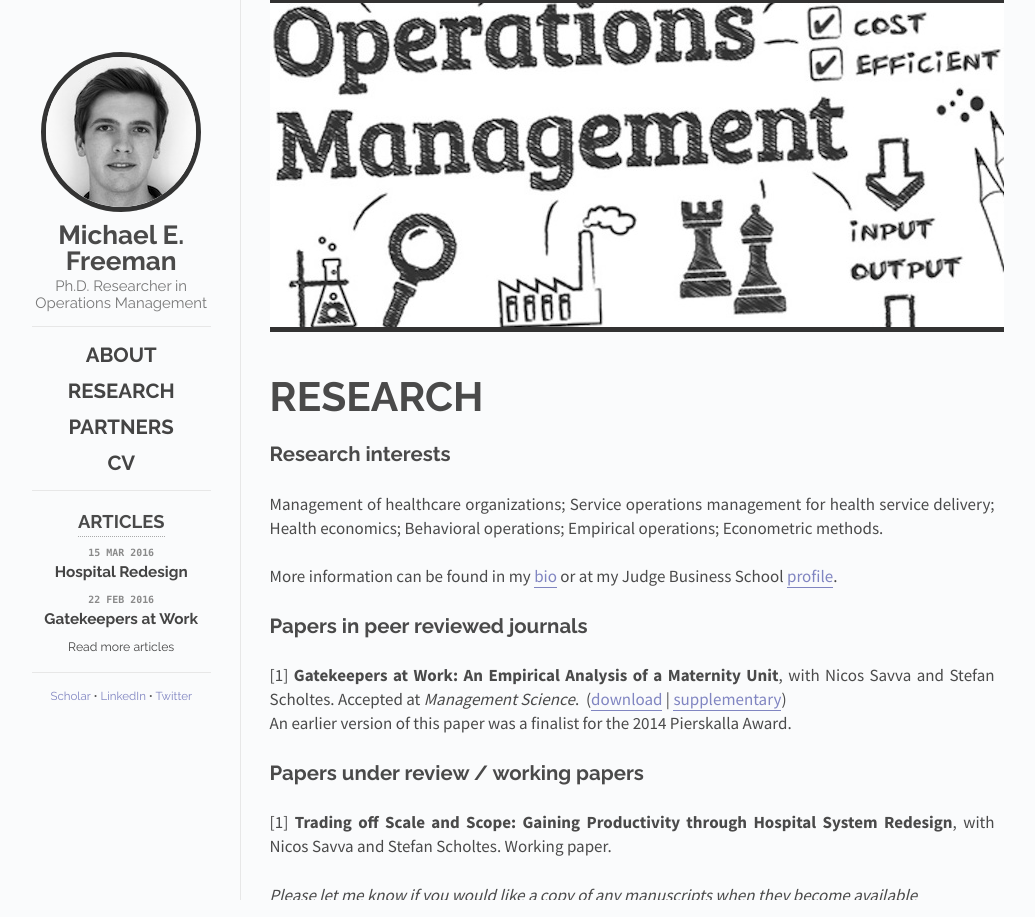
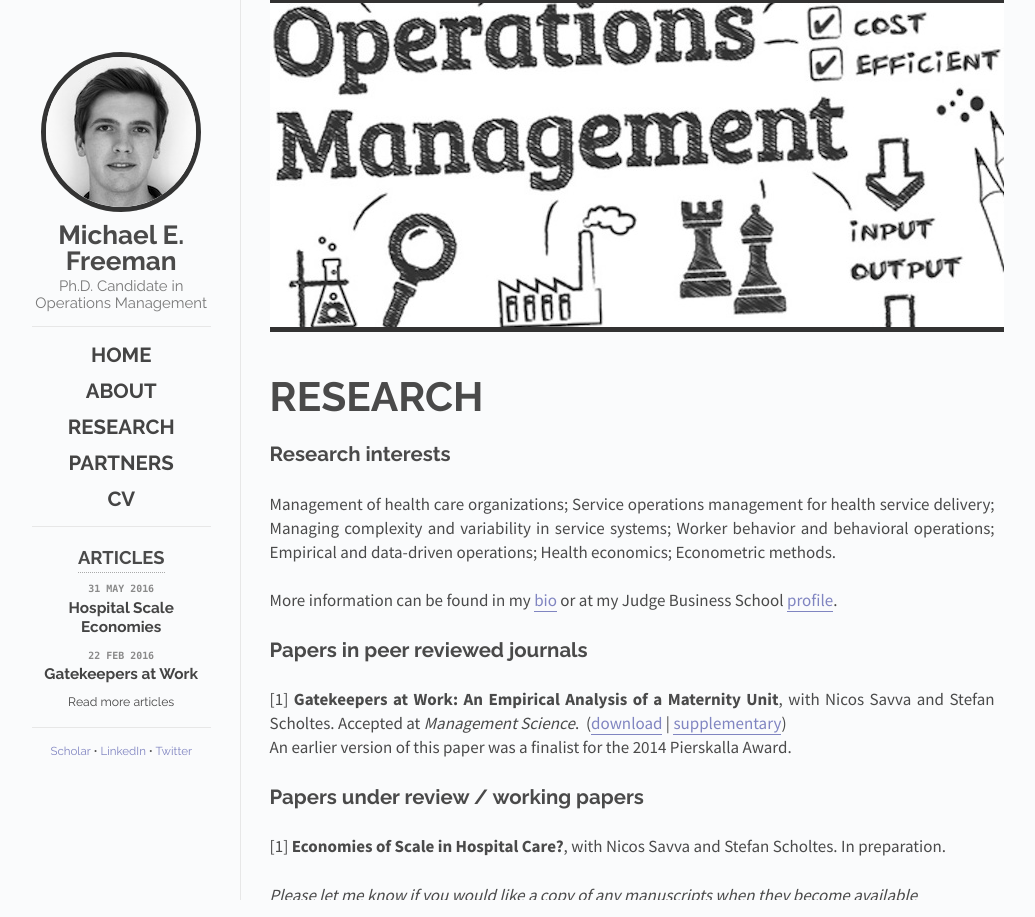
Before and after one commit to mfrmn/mfrmn.github.io, a Jekyll site: the page built from research/index.md, in a window 1280 px wide. Shown: the whole page, without its empty margins (118-1153 px from the left). Built offline with Jekyll 4.4.1, drawn with Linux system fonts in a browser that asks for light colours; nearby versions of some CDN libraries.

Commit message:
end of may update

```diff
--- a/_includes/home.html
+++ b/_includes/home.html
@@ -7,7 +7,7 @@
             <img id="cover-photo" src="/images/{{ page.cover }}">
         </div>
         <div id="info-container">
-            <h2 style="margin-bottom:20px;">Michael E. Freeman &bull; Ph.D. Researcher &bull; Cambridge Judge Business School</h2>
+            <h2 style="margin-bottom:20px;">Michael E. Freeman &bull; Ph.D. Candidate &bull; Cambridge Judge Business School</h2>
         </div>
     </div>
 
@@ -17,7 +17,7 @@
     <div class="colophon">
         <p>
         <span id="social">Contact me by <a target="_blank" id="contact_foot" href="http://www.google.com/recaptcha/mailhide/d?k=01RgRLgvxEUrUhAUtFCSPNRA==&amp;c=0nIRqiLvmUU-5ifT56SvMSY2hB9qsGA9T0u6dIWkHPI=">email</a></span> <span class="separator">&bull;</span>
-      <span id="social">Find me on <a href="https://twitter.com/mfrmn">Twitter</a>!</span>
+      <span id="social">Find me on <a href="https://twitter.com/mfrmn">Twitter</a></span>
     </p>
   </div>
 </div>
--- a/_includes/main.html
+++ b/_includes/main.html
@@ -18,7 +18,7 @@
         <p>
             <span id="pub-date">Last updated on {{ page.date | date_to_string }}</span> <span class="separator">&bull;</span>
         <span id="social">Contact me by <a target="_blank" id="contact_foot" href="http://www.google.com/recaptcha/mailhide/d?k=01RgRLgvxEUrUhAUtFCSPNRA==&amp;c=0nIRqiLvmUU-5ifT56SvMSY2hB9qsGA9T0u6dIWkHPI=">email</a></span> <span class="separator">&bull;</span>
-      <span id="social">Find me on <a href="https://twitter.com/mfrmn">Twitter</a>!</span>
+      <span id="social">Find me on <a href="https://twitter.com/mfrmn">Twitter</a></span>
     </p>
   </div>
 </div>
--- a/_includes/post.html
+++ b/_includes/post.html
@@ -19,7 +19,7 @@
     <p>
       <span id="pub-date">Published on {{ page.date | date_to_string }}</span> <span class="separator">&bull;</span>
         <span id="social">Contact me by <a target="_blank" id="contact_foot" href="http://www.google.com/recaptcha/mailhide/d?k=01RgRLgvxEUrUhAUtFCSPNRA==&amp;c=0nIRqiLvmUU-5ifT56SvMSY2hB9qsGA9T0u6dIWkHPI=">email</a></span> <span class="separator">&bull;</span>
-      <span id="social">Find me on <a href="https://twitter.com/mfrmn">Twitter</a>!</span>
+      <span id="social">Find me on <a href="https://twitter.com/mfrmn">Twitter</a></span>
     </p>
   </div>
 </div>
--- a/_layouts/default.html
+++ b/_layouts/default.html
@@ -22,7 +22,7 @@
         <!-- jQuery -->
         <script type="text/javascript" src="http://ajax.googleapis.com/ajax/libs/jquery/1.6/jquery.min.js"></script>
 
-        <!-- obfusticate email address -->
+        <!-- Obfusticate email address -->
         <script type="text/javascript">
             $(document).ready(function(){
 
@@ -52,10 +52,11 @@
                 <div class="header">
                     <h1 class="title"><a href="/"><img id="logo" src="/images/mef.jpg"></a></h1>
                     <span class="myname">Michael E. Freeman</span>
-                    <span class="tagline">Ph.D. Researcher in<br> Operations Management</span>
+                    <span class="tagline">Ph.D. Candidate in<br> Operations Management</span>
                 </div>
                 <div class="sidenav">
                     <ul class="sidenav-list">
+                        <li class="sidenav-link"><a class="sidenav-title" href="/">Home</a></li>
                         <li class="sidenav-link"><a class="sidenav-title" href="/about/">About</a></li>
                         <li class="sidenav-link"><a class="sidenav-title" href="/research/">Research</a></li>
                         <li class="sidenav-link"><a class="sidenav-title" href="/partners/">Partners</a></li>
--- a/research/index.md
+++ b/research/index.md
@@ -2,13 +2,13 @@
 layout: main
 title: Research
 cover: ops.jpg
-date:   2016-02-01 12:00:00
+date:   2016-05-31 12:00:00
 categories: main
 ---
 
 ## Research interests
 
-Management of healthcare organizations; Service operations management for health service delivery; Health economics; Behavioral operations; Empirical operations; Econometric methods.
+Management of health care organizations; Service operations management for health service delivery; Managing complexity and variability in service systems; Worker behavior and behavioral operations; Empirical and data-driven operations; Health economics; Econometric methods.
 
 More information can be found in my [bio](/about/) or at my Judge Business School [profile](http://www.jbs.cam.ac.uk/programmes/research-programmes/current-phd-students-a-z/michael-freeman/).
 
@@ -20,6 +20,6 @@ Accepted at *Management Science*.&nbsp; ([download](articles/gatekeepersatwork_m
 
 ## Papers under review / working papers
 
-[1] **Trading off Scale and Scope: Gaining Productivity through Hospital System Redesign**, with Nicos Savva and Stefan Scholtes. Working paper.
+[1] **Economies of Scale in Hospital Care?**, with Nicos Savva and Stefan Scholtes. In preparation.
 
 *Please let me know if you would like a copy of any manuscripts when they become available*
```
Also changed, not shown: _posts/2016-03-15-hospital-system-redesign.md (deleted, +0 -30 lines), _posts/2016-05-31-hospital-scale-economies.md (added, +30 -0 lines), 1 other file.
